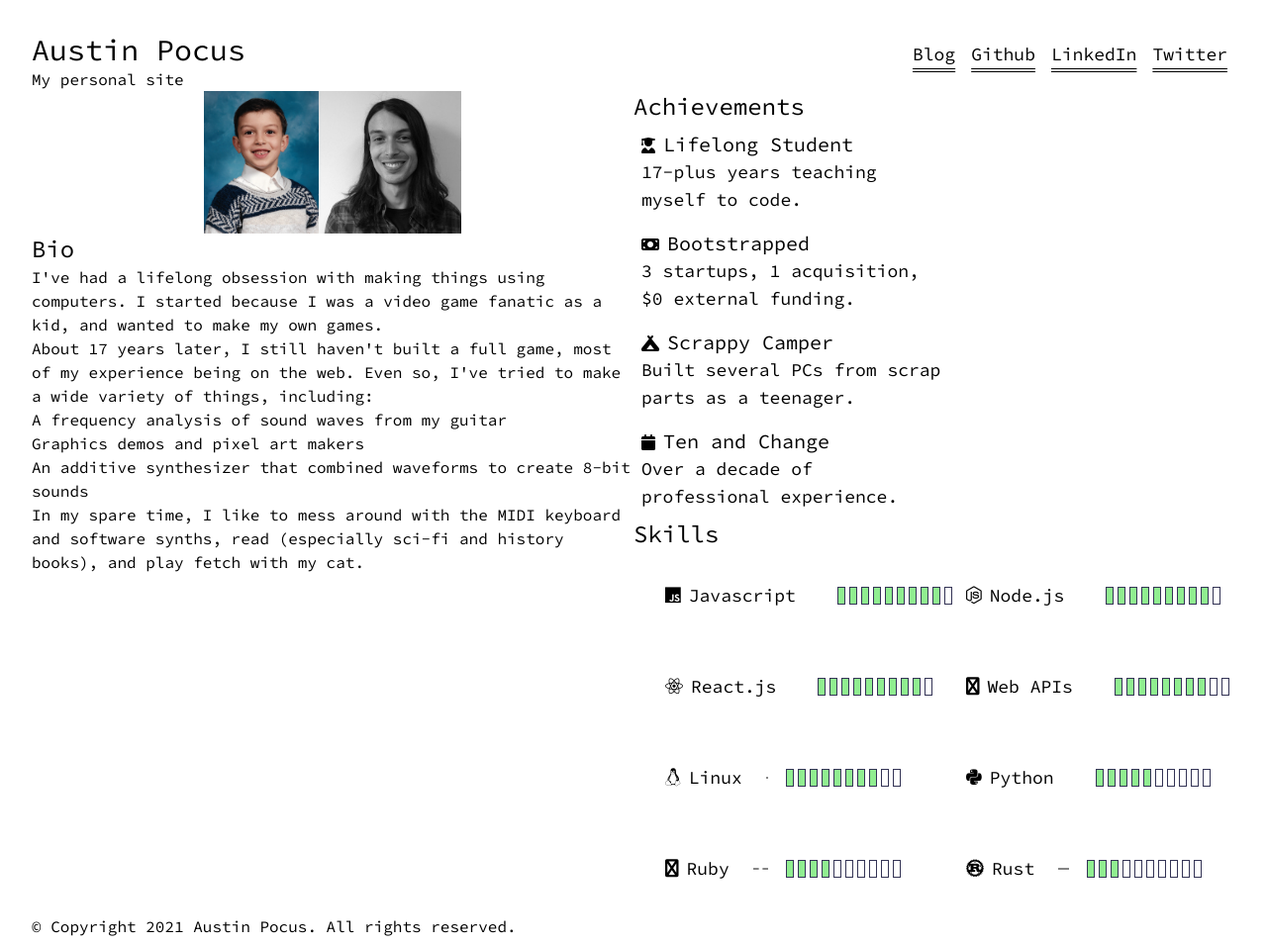
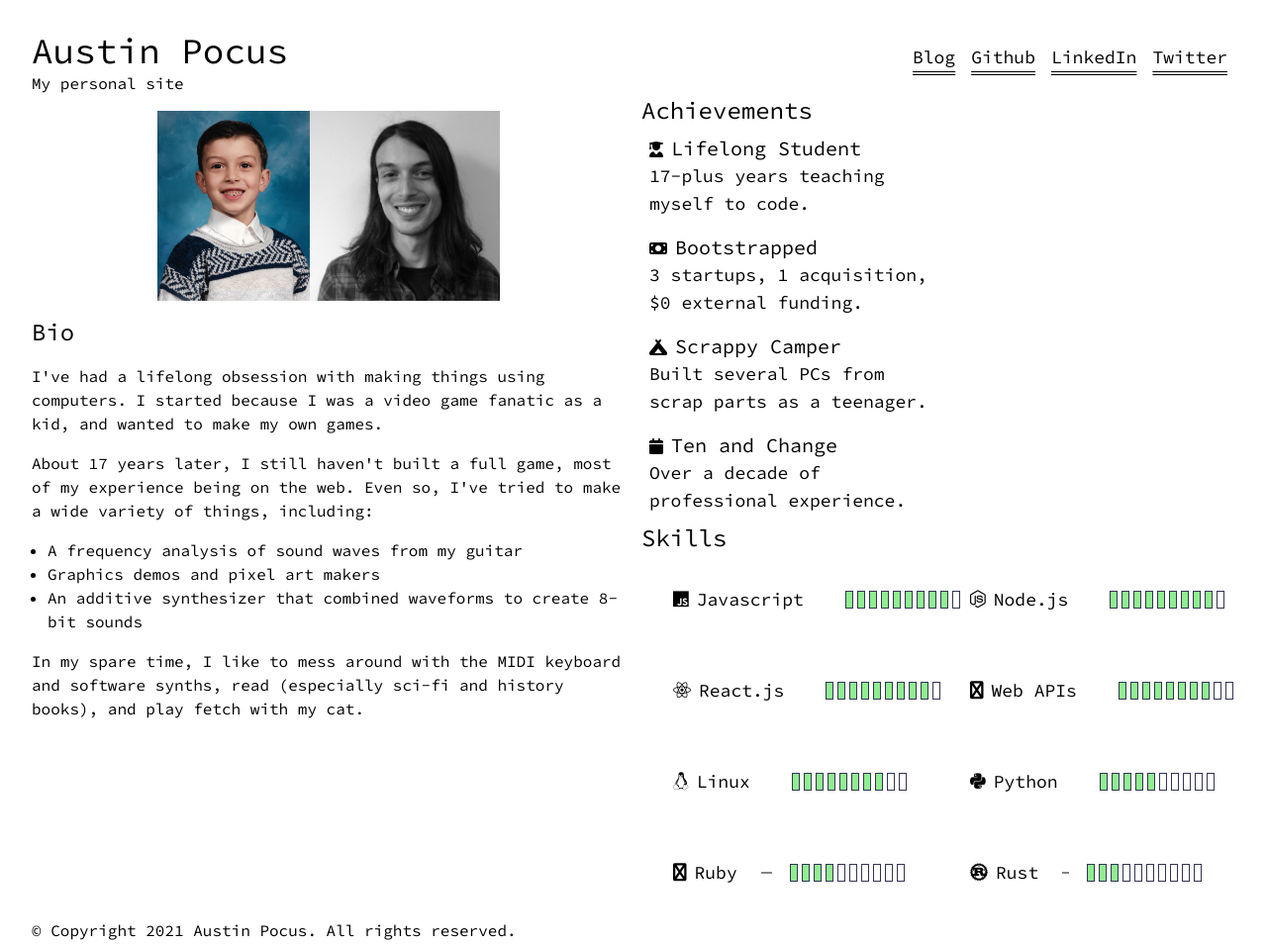
Before and after one commit to ajpocus/austinpocus.com, an Eleventy site: page index.njk in a window 1280 px wide. Shown: the whole page at 99% size. Built offline with nearby package versions, Linux system fonts and the light colour scheme; Eleventy itself is replaced by a stand-in of ours; files that its build step writes are made by us from their sources.

Commit message:
more image fixes

```diff
--- a/index.njk
+++ b/index.njk
@@ -31,7 +31,7 @@
 	<div class="flex-col justify-between font-source-code-pro p-8">
 		<header class="lg:flex lg:justify-between items-baseline">
 			<div>
-				<a href="/"><h1 class="text-3xl">Austin Pocus</h1></a>
+				<a href="/"><h1 class="text-4xl">Austin Pocus</h1></a>
 				<aside>My personal site</aside>
 			</div>
 
@@ -44,25 +44,25 @@
 		</header>
 
 		<main class="flex-1 lg:flex">
-			<section class="lg:flex-1">
-				<figure class="flex justify-center">
-					<img class="h-36" src="/img/me6.jpg">
-					<img class="h-36" src="/img/me.jpg">
+			<section class="lg:flex-1 lg:mr-4">
+				<figure class="flex justify-center my-4">
+					<img class="h-64 lg:h-48" src="/img/me6.jpg">
+					<img class="h-64 lg:h-48" src="/img/me.jpg">
 				</figure>
 
 				<h2 class="text-2xl">Bio</h2>
 
-				<p>I've had a lifelong obsession with making things using computers. I started because I was a video game fanatic as a kid, and wanted to make my own games.</p>
+				<p class="my-4">I've had a lifelong obsession with making things using computers. I started because I was a video game fanatic as a kid, and wanted to make my own games.</p>
 
-				<p>About 17 years later, I still haven't built a full game, most of my experience being on the web. Even so, I've tried to make a wide variety of things, including:</p>
+				<p class="my-4">About 17 years later, I still haven't built a full game, most of my experience being on the web. Even so, I've tried to make a wide variety of things, including:</p>
 
-				<ul>
+				<ul class="list-disc ml-4">
 					<li>A frequency analysis of sound waves from my guitar</li>
 					<li>Graphics demos and pixel art makers</li>
 					<li>An additive synthesizer that combined waveforms to create 8-bit sounds</li>
 				</ul>
 
-				<p>In my spare time, I like to mess around with the MIDI keyboard and software synths, read (especially sci-fi and history books), and play fetch with my cat.</p>
+				<p class="my-4">In my spare time, I like to mess around with the MIDI keyboard and software synths, read (especially sci-fi and history books), and play fetch with my cat.</p>
 			</section>
 
 			<section class="lg:flex-1">
```
